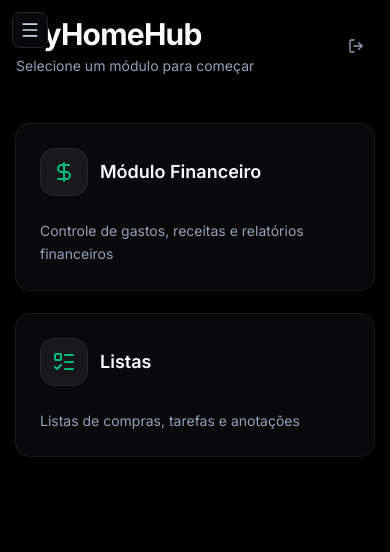
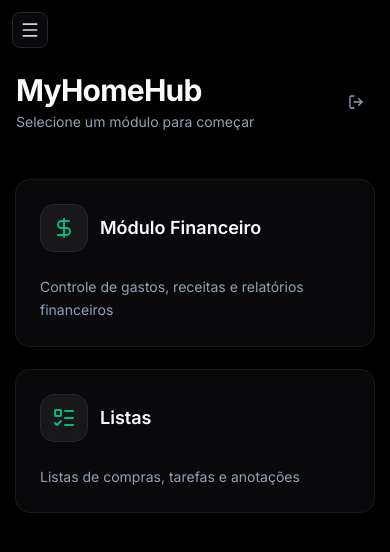
Before and after one commit to AdrielRosa2001/frontend-myhomehub, a Next.js app: page / in a window 390 px wide. Shown: the top 552 px of the page. Built offline with nearby package versions, Linux system fonts and the light colour scheme; sample sign-in values are in the browser's storage.

Commit message:
Fix: mobile hamburger button overlapping content, add pt-14

```diff
--- a/components/sidebar.tsx
+++ b/components/sidebar.tsx
@@ -111,7 +111,7 @@ export default function Sidebar({ children }: { children: React.ReactNode }) {
       </aside>
 
       {/* Main content */}
-      <main className="flex-1 overflow-auto">{children}</main>
+      <main className="flex-1 overflow-auto pt-14 md:pt-0">{children}</main>
     </div>
   );
 }
```
